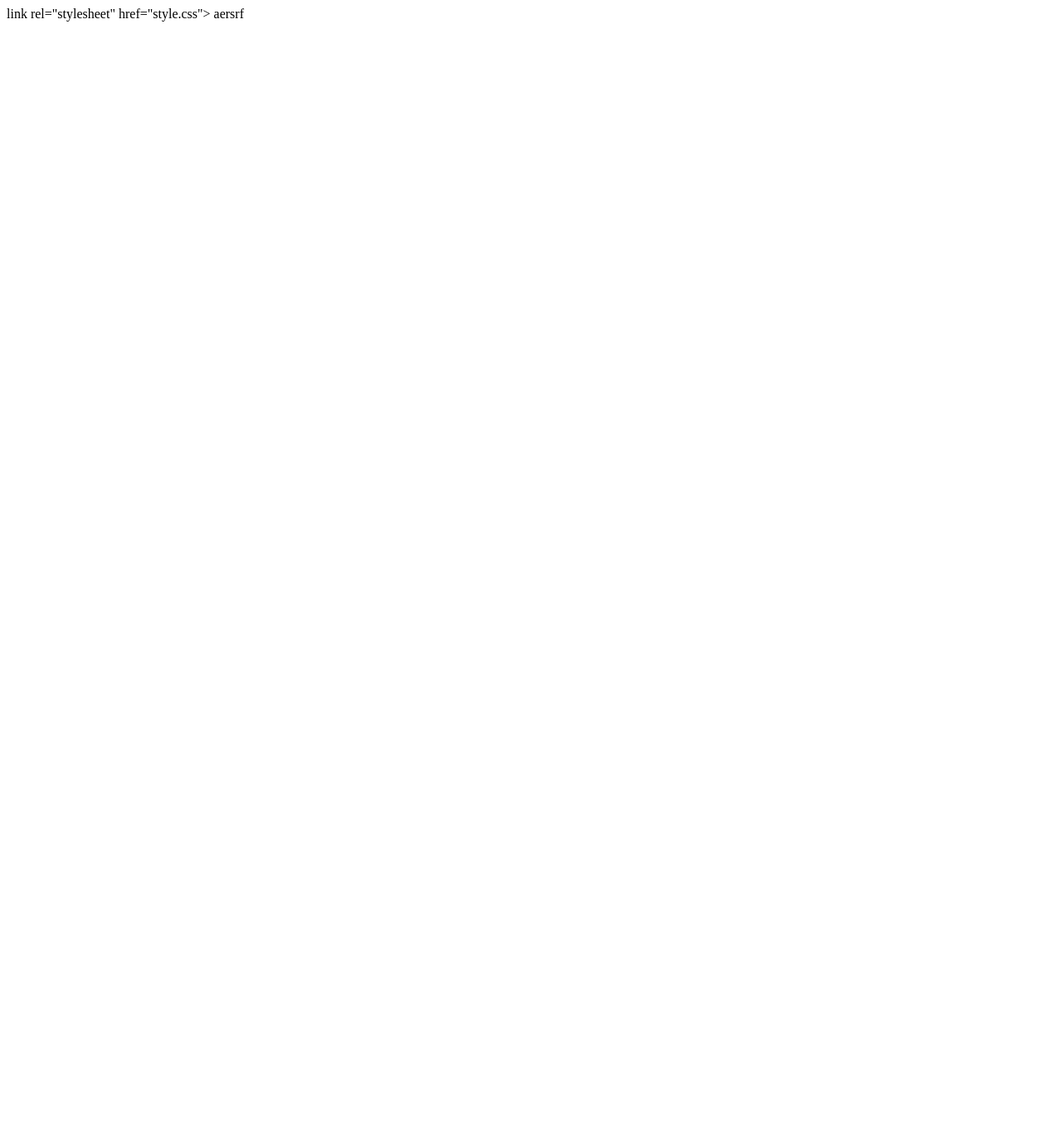
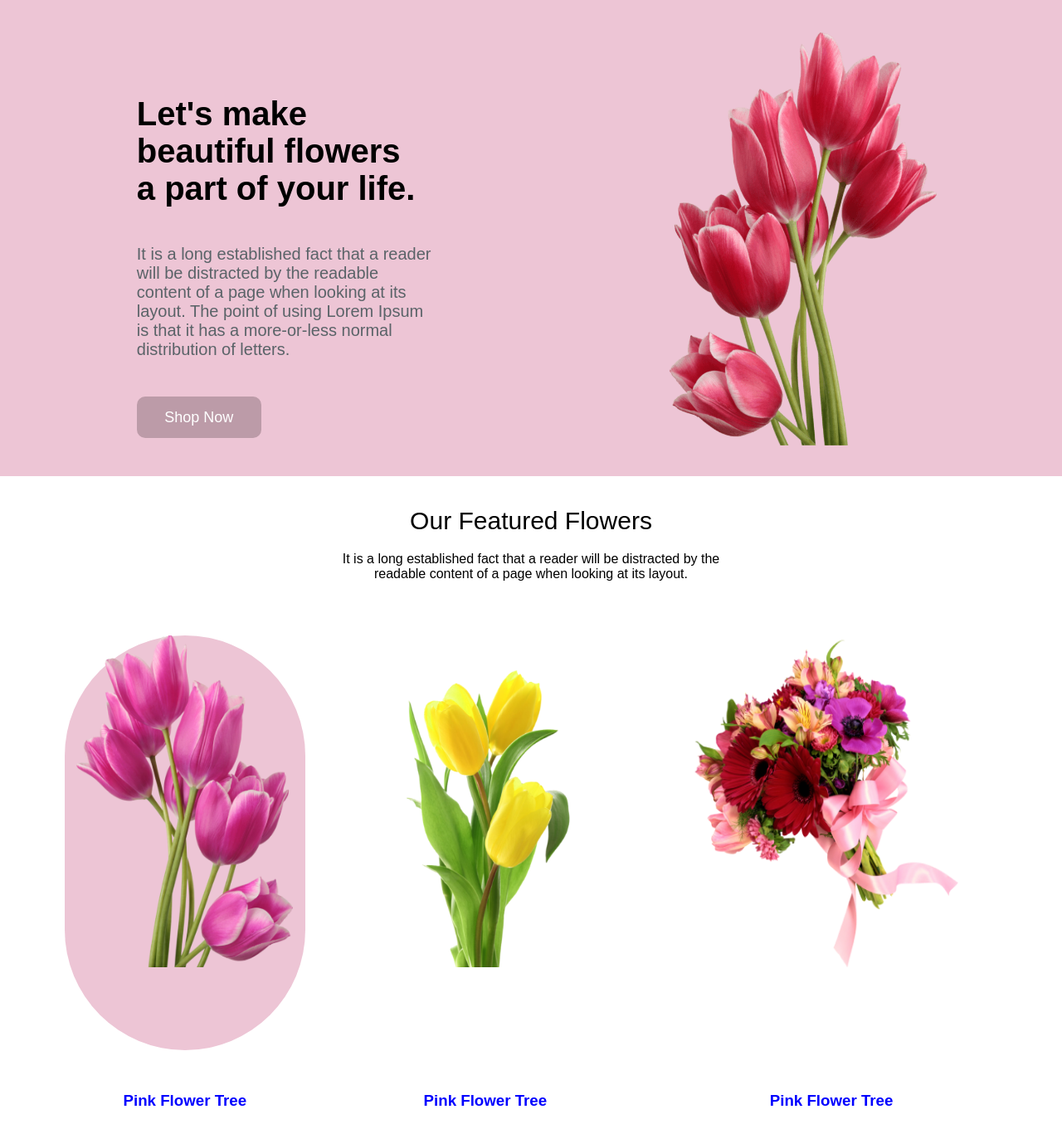
Before and after one commit to sdsrinathdas/flower-assi-res-1, a plain HTML site: page index.html in a window 1280 px wide. Shown: the whole page at 83% size. Before the commit the page ends 800 px from the top, so only its background shows below. Drawn offline with Linux system fonts and the light colour scheme.

Commit message:
new code added

```diff
--- a/index.html
+++ b/index.html
@@ -1,12 +1,63 @@
-<!DOCTYPE html>
+<!doctype html>
 <html lang="en">
-<head>
-    <meta charset="UTF-8">
-    <meta name="viewport" content="width=device-width, initial-scale=1.0">
-    <title>Document</title>
-    link rel="stylesheet" href="style.css">
-</head>
-<body>
-    aersrf
-</body>
+  <head>
+    <meta charset="UTF-8" />
+    <meta name="viewport" content="width=device-width, initial-scale=1.0" />
+    <title>practice 2</title>
+    <link rel="stylesheet" href="style.css" />
+  </head>
+  <body>
+    <div class="header-head">
+      <header class="header">
+        <div class="header-content">
+
+          <h5 class="header-title font-40">
+            Let's make  <br>
+             beautiful flowers <br>a part of your life.
+          </h5>
+          <p class="header-description font-20">
+            It is a long established fact that a reader will be distracted by
+            the readable content of a page when looking at its layout. The point
+            of using Lorem Ipsum is that it has a more-or-less normal
+            distribution of letters.
+          </p>
+          <button class="header-button btn"><a href="http://">Shop Now</a></button>
+        </div>
+        <div class="header-img">
+          <img src="Flower Asset/pngwing 10.png" alt="" />
+        </div>
+      </header>
+    </div>
+
+    <main class="main">
+        <div class="flower-container">
+            <div class="flower-content">
+                <h4 class="flower-title font-30">Our Featured Flowers</h4>
+                <p class="flower-description">It is a long established fact that a reader will be distracted by the readable content of a page when looking at its layout.</p>
+            </div>
+            <div class="flower-img">
+                <div class="flower-cart">
+                    <div class="flower-img-container pink-flower">
+                        <img src="Flower Asset/pngwing 6.png" alt="">
+                    </div>
+
+                    <h3 class="flower-heading">Pink Flower Tree</h3>
+                </div>
+                <div class="flower-cart">
+                    <div class="flower-img-container">
+                        <img src="Flower Asset/pngwing 7.png" alt="">
+                    </div>
+                    <h3 class="flower-heading">Pink Flower Tree</h3>
+                </div>
+                <div class="flower-cart">
+                    <div class="flower-img-container">
+                        <img src="Flower Asset/pngwing 5.png" alt="">
+                    </div>
+                    <h3 class="flower-heading">Pink Flower Tree</h3>
+                </div>
+            </div>
+        </div>
+    </main>
+    <footer class="footer"></footer>
+  </body>
 </html>
--- a/style.css
+++ b/style.css
@@ -1,4 +1,200 @@
 *{
     margin: 0;
     padding: 0;
+    box-sizing: border-box;
 }
+
+/* common css start */
+
+.font-40{
+    font-size: 40px;
+    font-weight: 600;
+    color: black;
+}
+
+.font-30{
+    font-size: 30px;
+    font-weight: 500;
+    color: black;
+}
+
+.font-20{
+    font-size: 20px;
+    font-weight: 400;
+    color: rgb(90, 99, 104);
+}
+
+.btn{
+    width: 150px;
+    height: 50px;
+    padding: 10px 20px;
+    background: #bc9ba8;
+    border: none;
+    border-radius: 10px;
+    font-size: 18px;
+    font-weight: 500;
+}
+
+/* header style start */
+
+
+.header-head{
+    background: #edc5d5;
+}
+
+header{
+    padding: 37px 46px;
+    font-family: 'Poppins', sans-serif;
+    display: flex;
+    justify-content: center;
+    align-items: center;
+
+}
+
+.header .header-content{
+    width: 30%;
+    height: 500px;
+    display: flex;
+    flex-direction: column;
+    gap: 20px;
+}
+
+.header-content .header-title{
+    margin-top: 78px;
+}
+
+.header-content .header-description{
+    margin: 25px 0;
+}
+
+.header .header-img{
+    width: 50%;
+    height: 500px;
+    display: flex;
+    flex-direction: row;
+    justify-content: center;
+    align-items: center;
+}
+
+.header .header-img img{
+    width: 60%;
+    height: 100%;
+    margin-left: 300px
+}
+
+.header-button a{
+    text-decoration: none;
+    color: white;
+}
+
+/* header style end */
+
+/* main style start */
+
+.main{
+    padding: 37px 46px;
+    font-family: 'Poppins', sans-serif;
+}
+
+.flower-container .flower-content{
+    width: 40%;
+    height: auto;
+    margin: auto;
+    margin-bottom: 65px;
+    text-align: center;
+}
+
+.flower-container .flower-content .flower-title{
+    margin-bottom: 20px;
+}
+
+.flower-img{
+    display: flex;
+    justify-content: space-around;
+    align-items: center;
+    gap: 20px;
+}
+
+.flower-img-container{
+    width: 100%;
+    height: 500px;
+    margin-bottom: 50px;
+    text-align: center;
+}
+
+.flower-cart .flower-heading{
+    margin-bottom: 20px;
+    text-align: center;
+    color: blue;
+}
+
+.flower-img-container img{
+    width: 90%;
+    height: 400px;
+    margin-bottom: 20px;
+}
+
+.pink-flower{
+    background: #edc5d5;
+    border-radius: 150px;
+}
+
+/* main style end */
+
+
+@media screen and (max-width: 576px) {
+    header{
+        flex-direction: column;
+    }
+
+    .header .header-content{
+        width: 100%;
+        height: auto;
+        text-align: center;
+    }
+
+    .header .header-img{
+        width: 100%;
+        height: auto;
+        margin-top: 20px;
+    }
+
+    .header .header-img img{
+        width: 80%;
+        height: auto;
+        margin-left: 0;
+    }
+
+    .header-button{
+        margin: 0 auto;
+    }
+}
+
+@media screen and (min-width: 577px) and (max-width: 916px) {
+    header{
+        flex-direction: column;
+    }
+
+    .header .header-content{
+        width: 100%;
+        height: auto;
+        text-align: center;
+    }
+
+    .header .header-img{
+        width: 100%;
+        height: auto;
+        margin-top: 20px;
+    }
+
+    .header .header-img img{
+        width: 80%;
+        height: auto;
+        margin-left: 0;
+    }
+
+    .header-button{
+        margin: 0 auto;
+        margin-bottom: 20px;
+    }
+}
```
